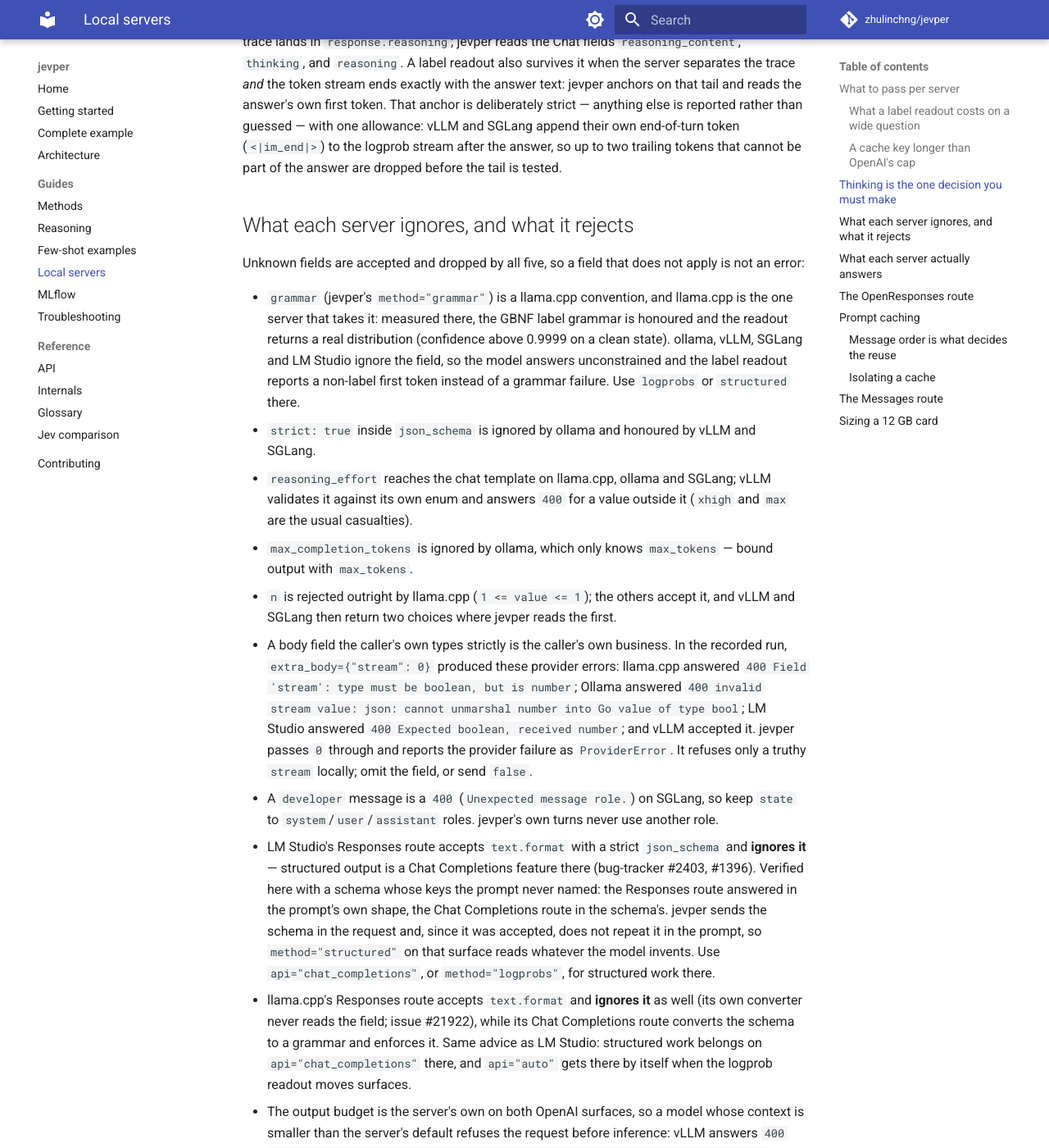
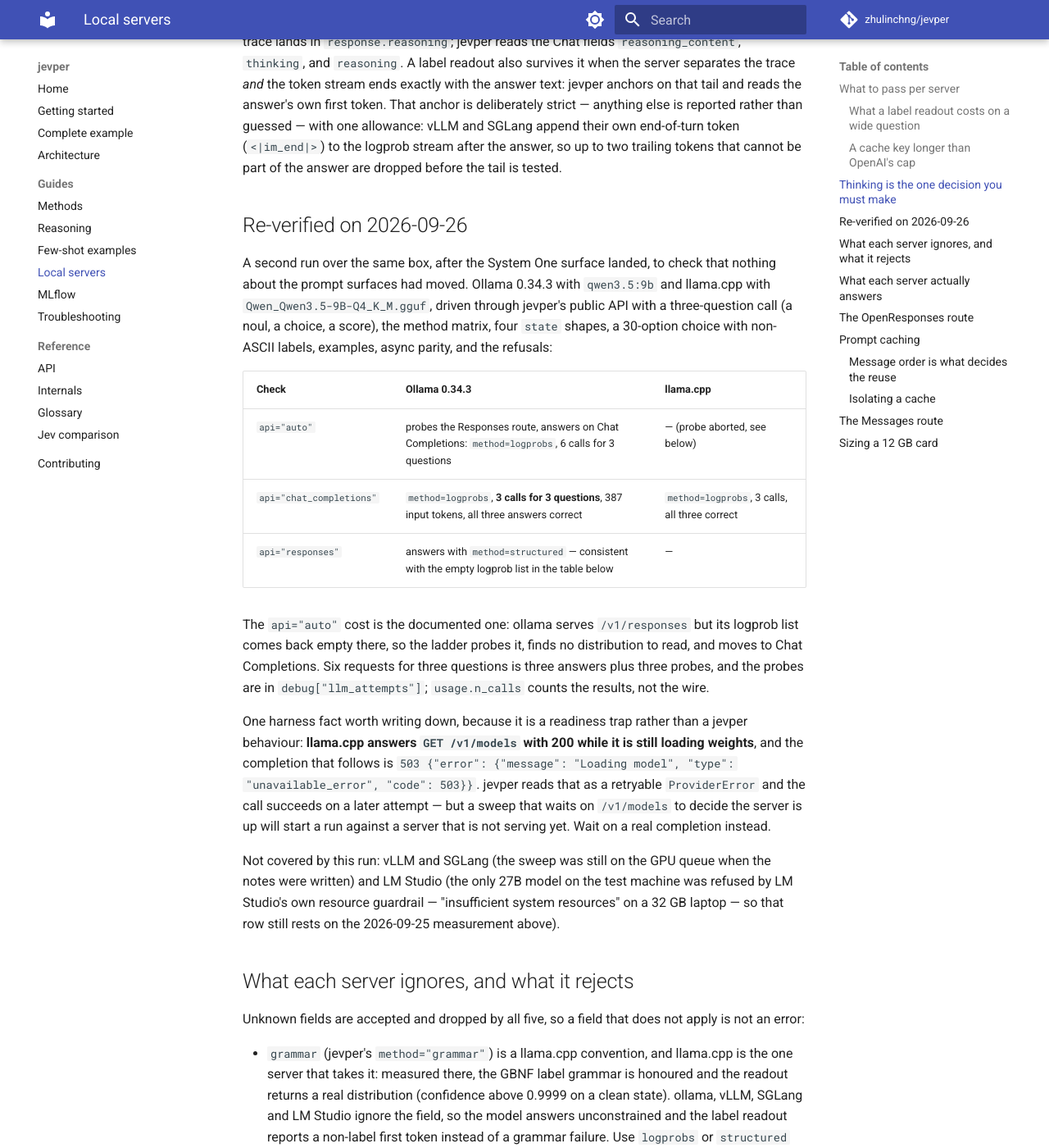
Before and after one commit to zhulinchng/jevper, an MkDocs documentation site: the page built from docs/local-servers.md, in a window 1280 px wide and 1400 px high, scrolled down 4186 px. Shown: the whole window at 82% size. Built offline with MkDocs 1.6.1 and Material for MkDocs 9.7.7, drawn with Linux system fonts in a browser that asks for light colours; comment, search, counter and statistics services are not loaded.

Commit message:
Record the 2026-09-26 re-verification of the prompt surfaces
A second sweep over the same GPU box after the System One surface landed, to check that nothing
about the prompt surfaces had moved. Ollama 0.34.3 and llama.cpp both answer a three-question call
with one request per question on Chat Completions and `method=logprobs`, and both return a real
distribution; `api="auto"` spends three extra probes on ollama because its Responses route serves
logprobs as an empty list, which is the documented reason the ladder moves.

One readiness trap worth recording, measured: llama.cpp answers `GET /v1/models` with 200 while it
is still loading weights, and the completion that follows is a 503 saying so. jevper reads that as a
retryable ProviderError, but a harness that waits on /v1/models starts its run too early.

vLLM, SGLang and LM Studio were not covered by this run, and the page says which is which and why
rather than implying a full sweep.

```diff
--- a/docs/local-servers.md
+++ b/docs/local-servers.md
@@ -124,6 +124,37 @@
 That anchor is deliberately strict — anything else is reported rather than guessed — with one allowance:
 vLLM and SGLang append their own end-of-turn token (`<|im_end|>`) to the logprob stream after the answer, so
 up to two trailing tokens that cannot be part of the answer are dropped before the tail is tested.
+
+## Re-verified on 2026-09-26
+
+A second run over the same box, after the System One surface landed, to check that nothing about the
+prompt surfaces had moved. Ollama 0.34.3 with `qwen3.5:9b` and llama.cpp with
+`Qwen_Qwen3.5-9B-Q4_K_M.gguf`, driven through jevper's public API with a three-question call (a noul, a
+choice, a score), the method matrix, four `state` shapes, a 30-option choice with non-ASCII labels,
+examples, async parity, and the refusals:
+
+| Check | Ollama 0.34.3 | llama.cpp |
+| --- | --- | --- |
+| `api="auto"` | probes the Responses route, answers on Chat Completions: `method=logprobs`, 6 calls for 3 questions | — (probe aborted, see below) |
+| `api="chat_completions"` | `method=logprobs`, **3 calls for 3 questions**, 387 input tokens, all three answers correct | `method=logprobs`, 3 calls, all three correct |
+| `api="responses"` | answers with `method=structured` — consistent with the empty logprob list in the table below | — |
+
+The `api="auto"` cost is the documented one: ollama serves `/v1/responses` but its logprob list comes
+back empty there, so the ladder probes it, finds no distribution to read, and moves to Chat
+Completions. Six requests for three questions is three answers plus three probes, and the probes are
+in `debug["llm_attempts"]`; `usage.n_calls` counts the results, not the wire.
+
+One harness fact worth writing down, because it is a readiness trap rather than a jevper behaviour:
+**llama.cpp answers `GET /v1/models` with 200 while it is still loading weights**, and the completion
+that follows is `503 {"error": {"message": "Loading model", "type": "unavailable_error", "code": 503}}`.
+jevper reads that as a retryable `ProviderError` and the call succeeds on a later attempt — but a
+sweep that waits on `/v1/models` to decide the server is up will start a run against a server that is
+not serving yet. Wait on a real completion instead.
+
+Not covered by this run: vLLM and SGLang (the sweep was still on the GPU queue when the notes were
+written) and LM Studio (the only 27B model on the test machine was refused by LM Studio's own resource
+guardrail — "insufficient system resources" on a 32 GB laptop — so that row still rests on the
+2026-09-25 measurement above).
 
 ## What each server ignores, and what it rejects
 
```
